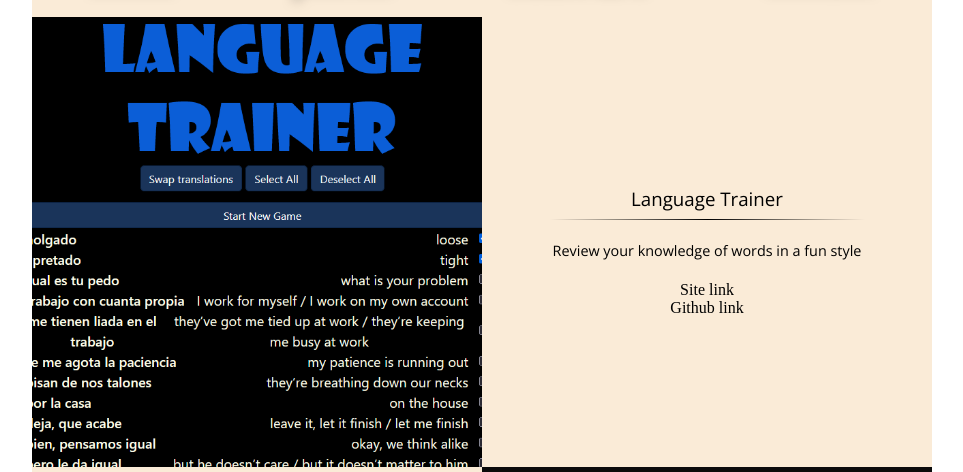
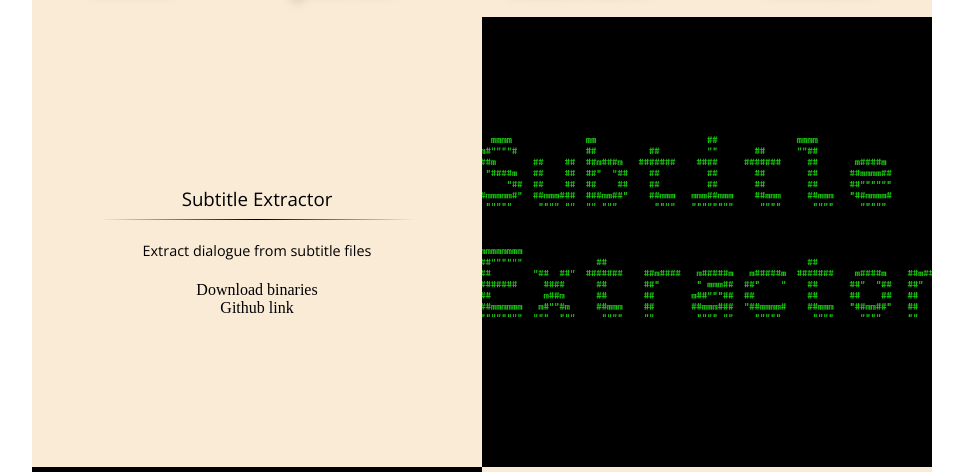
Before and after one commit to lucasadamski/lucasadamsblog2, a plain HTML site: page software.html in a window 1280 px wide. Shown: the part 265-737 px from the top of the page, without its empty margins (158-1121 px from the left). Drawn offline with nearby package versions, Linux system fonts and the light colour scheme; a web font is replaced by a local one.

Commit message:
Added new software to portfolio

```diff
--- a/software.html
+++ b/software.html
@@ -34,6 +34,14 @@
         </ul>
     </div>
     <div class="main-container">
+        <div class="square paragraph">
+            <h3>Subtitle Extractor</h3>
+            <div class="taper-line"> </div>
+            <p>Extract dialogue from subtitle files</p>
+            <a href="https://github.com/lucasadamski/SubtitleExtractor/releases/download/v1/Subtitle.Extractor.7z">Download binaries</a>
+            <a href="https://github.com/lucasadamski/SubtitleExtractor">Github link</a>
+        </div>
+        <div class="square photo"><img src="photos/subtitleExtractor.png" alt=""></div>
         <div class="square photo photo-little-top"><img src="photos/software0.png" alt=""></div>
         <div class="square paragraph">
             <h3>Language Trainer</h3>
```
Also changed, not shown: photos/subtitleExtractor.png (added).
